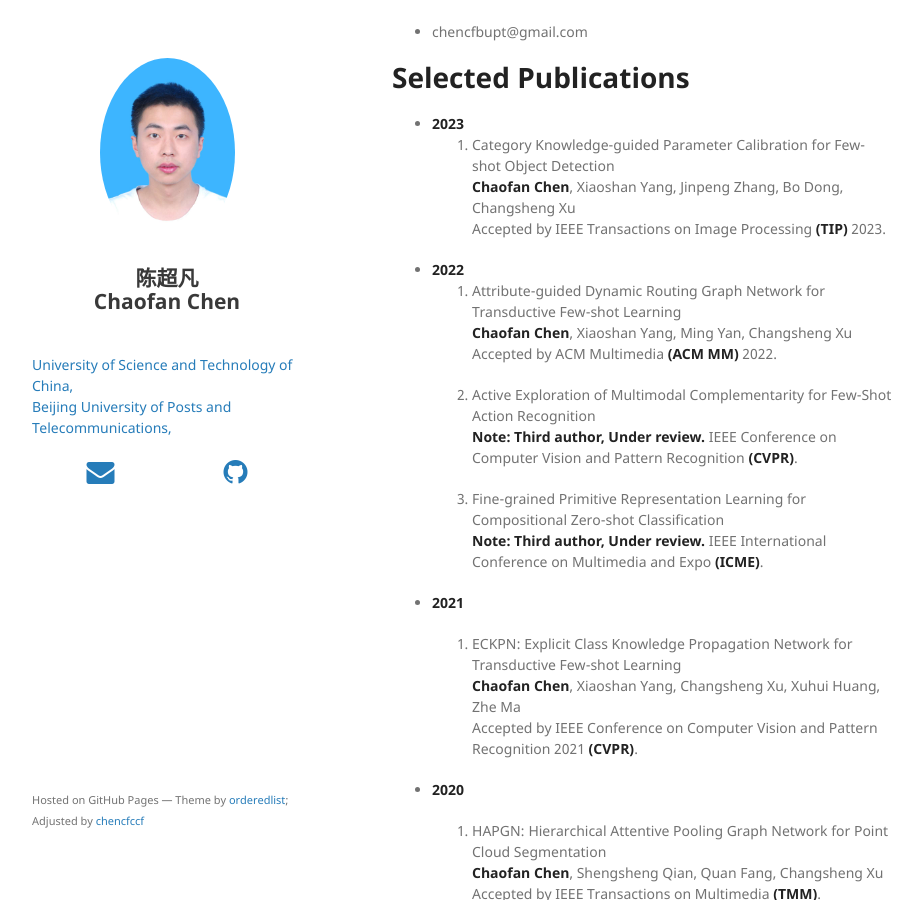
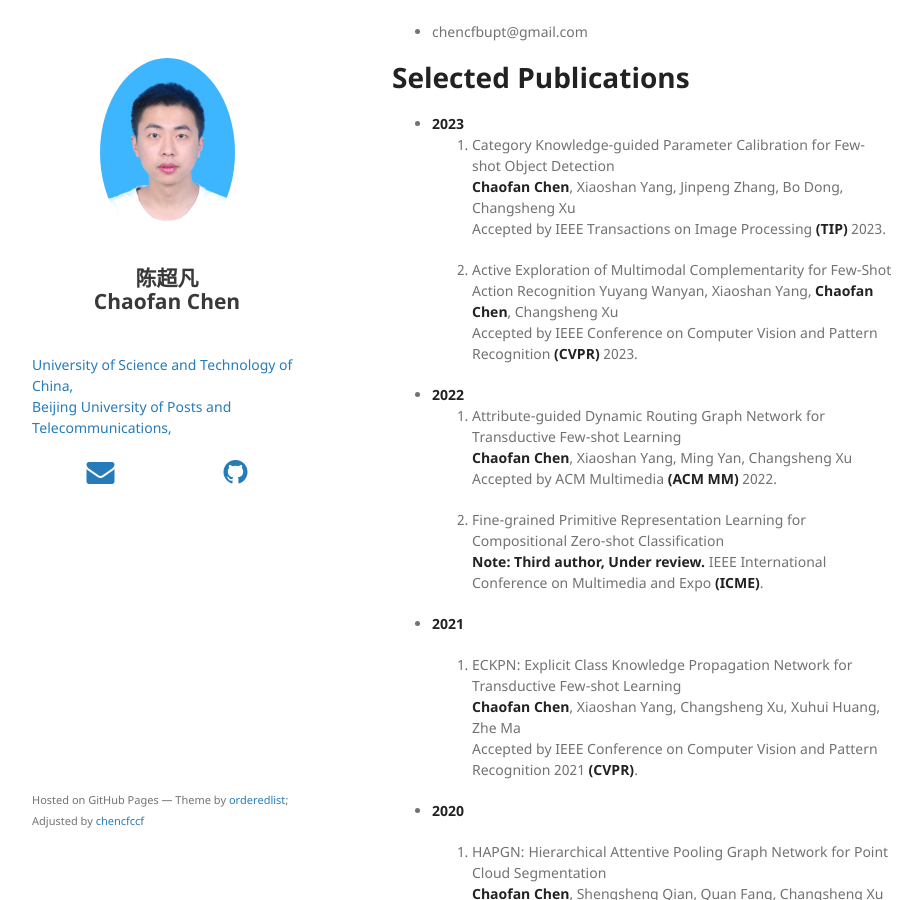
Before and after one commit to chencfccf/chencfccf.github.io, a Jekyll site: the page built from index.md, in a window 1280 px wide and 900 px high, scrolled down 481 px. Shown: the whole window, without its empty margins (178-1100 px from the left). Built offline with Jekyll 4.4.1, drawn with Linux system fonts in a browser that asks for light colours; nearby versions of some CDN libraries; our own code applies the rules of GitHub Pages for plain Markdown files.

Commit message:
Update index.md

```diff
--- a/index.md
+++ b/index.md
@@ -40,15 +40,16 @@ I am a Ph.D candidate at **University of Science and Technology of China (USTC)*
   **Chaofan Chen**, Xiaoshan Yang, Jinpeng Zhang, Bo Dong, Changsheng Xu
   Accepted by IEEE Transactions on Image Processing **(TIP)** 2023.
 
+  2. Active Exploration of Multimodal Complementarity for Few-Shot Action Recognition
+  Yuyang Wanyan, Xiaoshan Yang, **Chaofan Chen**, Changsheng Xu
+  Accepted by IEEE Conference on Computer Vision and Pattern Recognition **(CVPR)** 2023.
+
 * **2022**
   1. Attribute-guided Dynamic Routing Graph Network for Transductive Few-shot Learning
   **Chaofan Chen**, Xiaoshan Yang, Ming Yan, Changsheng Xu
   Accepted by ACM Multimedia **(ACM MM)** 2022.
 
-  2. Active Exploration of Multimodal Complementarity for Few-Shot Action Recognition
-  **Note: Third author, Under review.** IEEE Conference on Computer Vision and Pattern Recognition **(CVPR)**.
-
-  3. Fine-grained Primitive Representation Learning for Compositional Zero-shot Classification
+  2. Fine-grained Primitive Representation Learning for Compositional Zero-shot Classification
   **Note: Third author, Under review.** IEEE International Conference on Multimedia and Expo **(ICME)**.
 
 * **2021**
```
